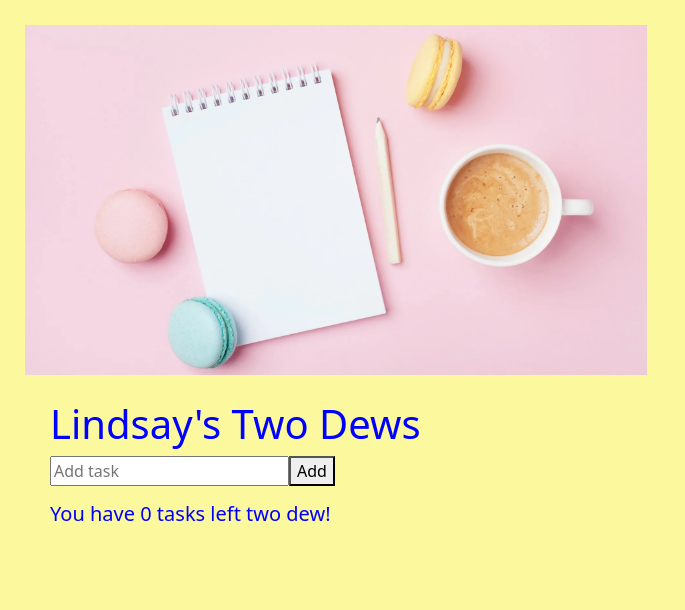
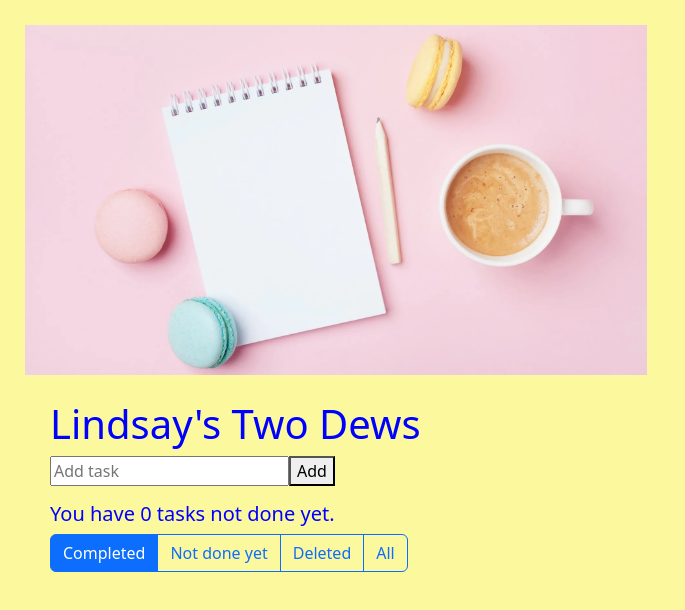
Before and after one commit to Lynz951/react-todo, a React (Create React App) app in the folder app/: page / in a window 1280 px wide. Shown: the top 610 px of the page, without its empty margins (0-685 px from the left). Built offline with nearby package versions, Linux system fonts and the light colour scheme.

Commit message:
buttons on there

```diff
--- a/app/src/App.js
+++ b/app/src/App.js
@@ -3,10 +3,18 @@ import AddTodo from './AddTodo.js';
 import TaskList from './TaskList.js';
 import photo from './todo.png';
 
+
 let nextId = 0;
 
 export default function TaskApp() {
   const [todos, setTodos] = useState([]);
+  const [page, setPage] = useState("Home");
+  const viewOptions =[
+    "Deleted",
+    "Not done yet",
+    "Completed",
+    "All"
+  ]
 
   function handleAddTodo(title) {
     setTodos([
@@ -61,10 +69,27 @@ export default function TaskApp() {
                     onChangeTodo={handleChangeTodo}
                     onDeleteTodo={handleDeleteTodo}
                 />
-                <h5>You have {todos.length} tasks left two dew!</h5>
+                <h5>You have {todos.length} tasks not done yet.</h5>
+                <div className="btn-group" role="group" aria-label="Basic radio toggle button group">
+
+                  <input type="radio" className="btn-check" name="btnradio" id="completed" autoComplete="off" defaultChecked />
+                  <label className="btn btn-outline-primary" for="completed">Completed</label>
+
+                  <input type="radio" className="btn-check" name="btnradio" id="notdoneyet" autoComplete="off" />
+                  <label className="btn btn-outline-primary" for="notdoneyet">Not done yet</label>
+
+                  <input type="radio" className="btn-check" name="btnradio" id="deleted" autoComplete="off" />
+                  <label className="btn btn-outline-primary" for="deleted">Deleted</label>
+
+                  <input type="radio" className="btn-check" name="btnradio" id="all" autoComplete="off" />
+                  <label className="btn btn-outline-primary" for="all">All</label>
+                </div>
               </div>
+
           </div>
+
         </div>
+
       </div>
 
   );
--- a/app/src/TaskList.js
+++ b/app/src/TaskList.js
@@ -41,6 +41,7 @@ function Task({ todo, onChange, onDelete }) {
         </button>
       </>
     );
+
   } else {
     todoContent = (
       <>
```
